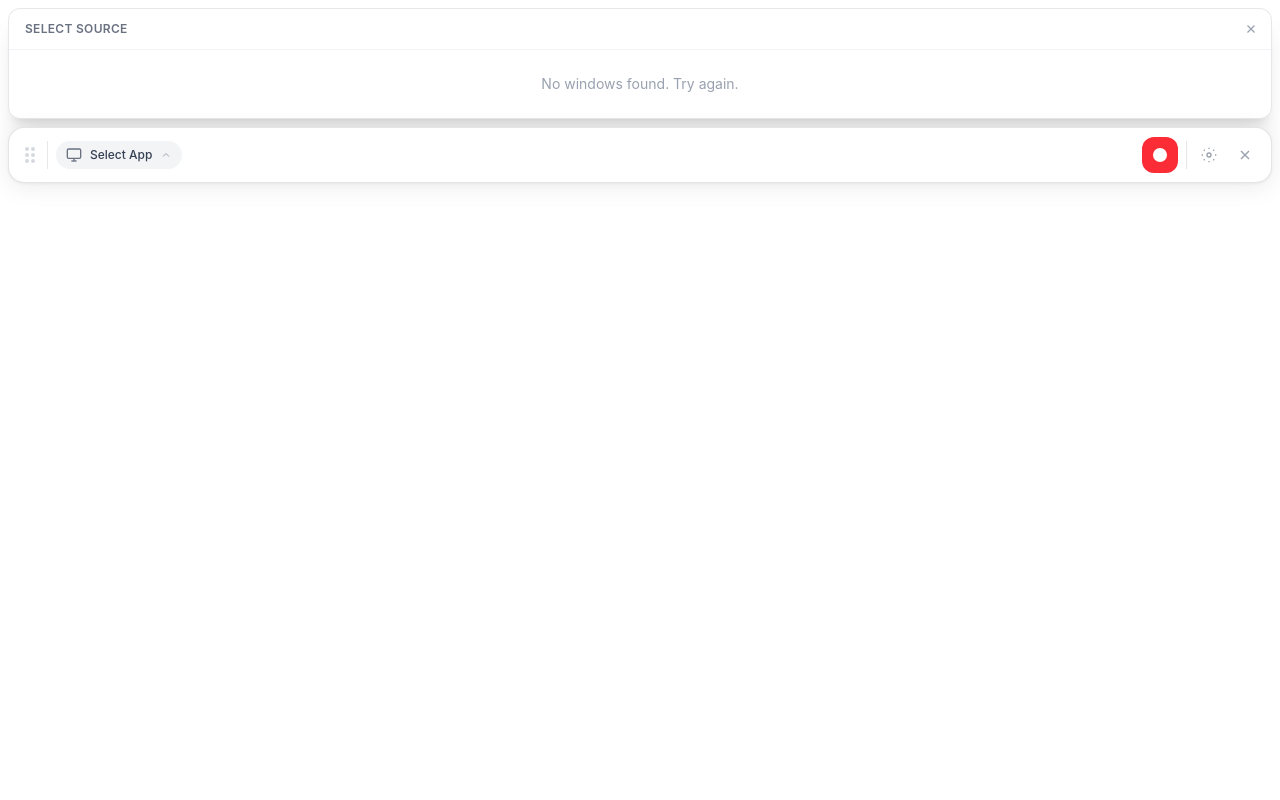
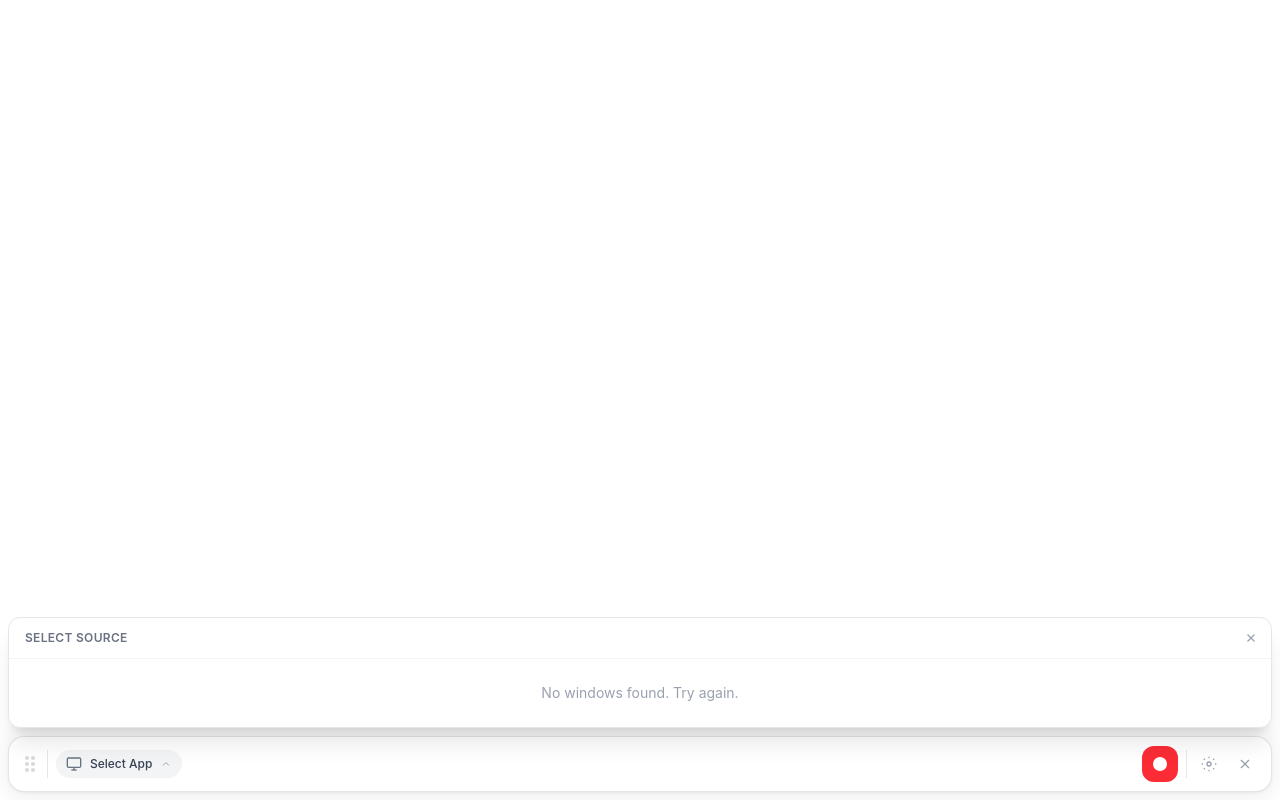
Before and after one commit to zyzzlegiggle/trackpad, a React (Vite) app: page / in a window 1280 px wide. Both pictures are taken after a click on the button "Select App". Built offline with nearby package versions, Linux system fonts and the light colour scheme.

Commit message:
floating bar v2

```diff
--- a/src-tauri/tauri.conf.json
+++ b/src-tauri/tauri.conf.json
@@ -18,6 +18,7 @@
         "height": 400,
         "decorations": false,
         "transparent": true,
+        "shadow": false,
         "alwaysOnTop": true,
         "center": true,
         "resizable": false
--- a/src/App.tsx
+++ b/src/App.tsx
@@ -185,18 +185,40 @@ function App() {
 
   // Resize window for editor mode
   useEffect(() => {
-    const resizeForEditor = async () => {
+    const setupWindowForEditor = async () => {
       if (editorMode) {
-        // Maximize window for editor
+        console.log("Setting up window for editor mode...");
+        const win = getCurrentWindow();
         try {
-          await getCurrentWindow().setDecorations(true);
-          await getCurrentWindow().maximize();
+          // First, enable resizing so user can adjust
+          await win.setResizable(true);
+          console.log("Resizable: true");
+
+          // Set a reasonable size before maximizing (fallback if maximize fails)
+          await win.setSize(new LogicalSize(1200, 800));
+          console.log("Size set to 1200x800");
+
+          // Enable window shadow
+          await win.setShadow(true);
+          console.log("Shadow: true");
+
+          // Enable decorations (title bar with close/minimize/maximize)
+          await win.setDecorations(true);
+          console.log("Decorations: true");
+
+          // Center the window
+          await win.center();
+          console.log("Window centered");
+
+          // Finally, maximize
+          await win.maximize();
+          console.log("Window maximized");
         } catch (e) {
-          console.error("Failed to maximize:", e);
+          console.error("Failed to setup editor window:", e);
         }
       }
     };
-    resizeForEditor();
+    setupWindowForEditor();
   }, [editorMode]);
 
   // Show editor if in editor mode
@@ -219,24 +241,92 @@ function App() {
     setShowSourceModal(false);
   };
 
-  // Handle close - must await the promise
+  // Handle close - try close, then destroy as fallback
   const handleClose = async () => {
     console.log("Closing window...");
+    const win = getCurrentWindow();
     try {
-      await getCurrentWindow().close();
+      // Try normal close first
+      await win.close();
     } catch (e) {
-      console.error("Failed to close:", e);
+      console.error("close() failed, trying destroy():", e);
+      try {
+        // Fallback: force destroy the window
+        await win.destroy();
+      } catch (e2) {
+        console.error("destroy() also failed:", e2);
+      }
     }
   };
 
   return (
     <div
-      className="w-full h-full p-2 flex flex-col-reverse justify-start"
+      className="w-full h-full p-2 flex flex-col justify-end"
       style={{ WebkitAppRegion: 'drag' } as React.CSSProperties}
     >
-      {/* Main Bar - at bottom due to flex-col-reverse */}
+      {/* Container for bar and dropdown - uses relative positioning */}
+      <div className="relative w-full">
+        {/* Dropdown Panel - absolutely positioned ABOVE the bar */}
+        {showSourceModal && (
           <div
-        className="w-full h-14 bg-white rounded-2xl shadow-lg border border-black/10 flex items-center gap-2 px-3 shrink-0"
+            className="absolute bottom-full left-0 right-0 mb-2 bg-white rounded-xl shadow-xl border border-gray-200 overflow-hidden"
+            style={{ WebkitAppRegion: 'no-drag' } as React.CSSProperties}
+          >
+            <div className="p-2 border-b border-gray-100 flex items-center justify-between">
+              <span className="text-xs font-semibold text-gray-500 uppercase tracking-wide px-2">Select Source</span>
+              <button
+                type="button"
+                onClick={() => setShowSourceModal(false)}
+                className="w-6 h-6 border-none bg-transparent rounded-md cursor-pointer flex items-center justify-center text-gray-400 hover:bg-gray-100 hover:text-gray-600"
+              >
+                <svg viewBox="0 0 24 24" fill="none" stroke="currentColor" strokeWidth="2" className="w-3.5 h-3.5">
+                  <line x1="18" y1="6" x2="6" y2="18" />
+                  <line x1="6" y1="6" x2="18" y2="18" />
+                </svg>
+              </button>
+            </div>
+            <div className="p-2 max-h-64 overflow-y-auto">
+              {windows.length === 0 ? (
+                <div className="px-3 py-4 text-center text-gray-400 text-sm">
+                  No windows found. Try again.
+                </div>
+              ) : (
+                <div className="flex flex-col gap-0.5">
+                  {windows.map((w) => (
+                    <button
+                      type="button"
+                      key={w.id}
+                      onClick={() => handleSelectSource(w.id.toString(), w.title)}
+                      className={`flex items-center gap-2.5 px-3 py-2 rounded-lg cursor-pointer text-left w-full border-none transition-all duration-150 ${selectedTarget === w.id.toString()
+                        ? "bg-blue-50 text-blue-700"
+                        : "bg-transparent hover:bg-gray-50 text-gray-700"
+                        }`}
+                    >
+                      <div className={`w-7 h-7 rounded-md flex items-center justify-center shrink-0 ${selectedTarget === w.id.toString() ? "bg-blue-100 text-blue-600" : "bg-gray-100 text-gray-500"}`}>
+                        <svg viewBox="0 0 24 24" fill="none" stroke="currentColor" strokeWidth="2" className="w-3.5 h-3.5">
+                          <rect x="3" y="3" width="18" height="18" rx="2" />
+                          <line x1="3" y1="9" x2="21" y2="9" />
+                        </svg>
+                      </div>
+                      <span className="flex-1 text-sm font-medium truncate">
+                        {w.title}
+                      </span>
+                      {selectedTarget === w.id.toString() && (
+                        <svg viewBox="0 0 24 24" fill="none" stroke="currentColor" strokeWidth="3" className="w-4 h-4 text-blue-500">
+                          <path d="M5 12l5 5L20 7" />
+                        </svg>
+                      )}
+                    </button>
+                  ))}
+                </div>
+              )}
+            </div>
+          </div>
+        )}
+
+        {/* Main Bar - always at bottom */}
+        <div
+          className="w-full h-14 bg-white rounded-2xl shadow-lg border border-black/10 flex items-center gap-2 px-3"
           style={{ WebkitAppRegion: 'drag' } as React.CSSProperties}
         >
           {/* Grip dots */}
@@ -340,64 +430,7 @@ function App() {
             </svg>
           </button>
         </div>
-
-      {/* Dropdown Panel - appears ABOVE the bar due to flex-col-reverse */}
-      {showSourceModal && (
-        <div
-          className="mb-2 bg-white rounded-xl shadow-xl border border-gray-200 overflow-hidden"
-          style={{ WebkitAppRegion: 'no-drag' } as React.CSSProperties}
-        >
-          <div className="p-2 border-b border-gray-100 flex items-center justify-between">
-            <span className="text-xs font-semibold text-gray-500 uppercase tracking-wide px-2">Select Source</span>
-            <button
-              type="button"
-              onClick={() => setShowSourceModal(false)}
-              className="w-6 h-6 border-none bg-transparent rounded-md cursor-pointer flex items-center justify-center text-gray-400 hover:bg-gray-100 hover:text-gray-600"
-            >
-              <svg viewBox="0 0 24 24" fill="none" stroke="currentColor" strokeWidth="2" className="w-3.5 h-3.5">
-                <line x1="18" y1="6" x2="6" y2="18" />
-                <line x1="6" y1="6" x2="18" y2="18" />
-              </svg>
-            </button>
       </div>
-          <div className="p-2 max-h-64 overflow-y-auto">
-            {windows.length === 0 ? (
-              <div className="px-3 py-4 text-center text-gray-400 text-sm">
-                No windows found. Try again.
-              </div>
-            ) : (
-              <div className="flex flex-col gap-0.5">
-                {windows.map((w) => (
-                  <button
-                    type="button"
-                    key={w.id}
-                    onClick={() => handleSelectSource(w.id.toString(), w.title)}
-                    className={`flex items-center gap-2.5 px-3 py-2 rounded-lg cursor-pointer text-left w-full border-none transition-all duration-150 ${selectedTarget === w.id.toString()
-                      ? "bg-blue-50 text-blue-700"
-                      : "bg-transparent hover:bg-gray-50 text-gray-700"
-                      }`}
-                  >
-                    <div className={`w-7 h-7 rounded-md flex items-center justify-center shrink-0 ${selectedTarget === w.id.toString() ? "bg-blue-100 text-blue-600" : "bg-gray-100 text-gray-500"}`}>
-                      <svg viewBox="0 0 24 24" fill="none" stroke="currentColor" strokeWidth="2" className="w-3.5 h-3.5">
-                        <rect x="3" y="3" width="18" height="18" rx="2" />
-                        <line x1="3" y1="9" x2="21" y2="9" />
-                      </svg>
-                    </div>
-                    <span className="flex-1 text-sm font-medium truncate">
-                      {w.title}
-                    </span>
-                    {selectedTarget === w.id.toString() && (
-                      <svg viewBox="0 0 24 24" fill="none" stroke="currentColor" strokeWidth="3" className="w-4 h-4 text-blue-500">
-                        <path d="M5 12l5 5L20 7" />
-                      </svg>
-                    )}
-                  </button>
-                ))}
-              </div>
-            )}
-          </div>
-        </div>
-      )}
     </div>
   );
 }
--- a/src/index.css
+++ b/src/index.css
@@ -152,6 +152,11 @@
         -webkit-font-smoothing: antialiased;
     }
 
+    #root {
+        height: 100%;
+        width: 100%;
+    }
+
     :disabled {
         opacity: 0.4;
         cursor: not-allowed !important;
```
Lines whose indentation alone changed are shown as unchanged.
